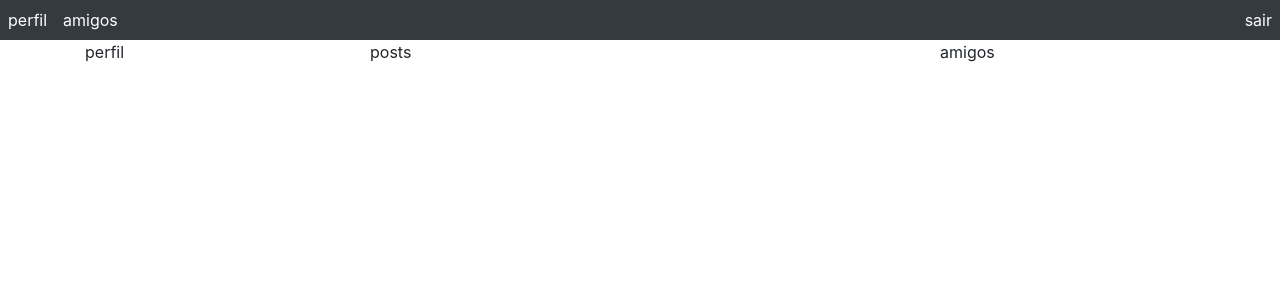
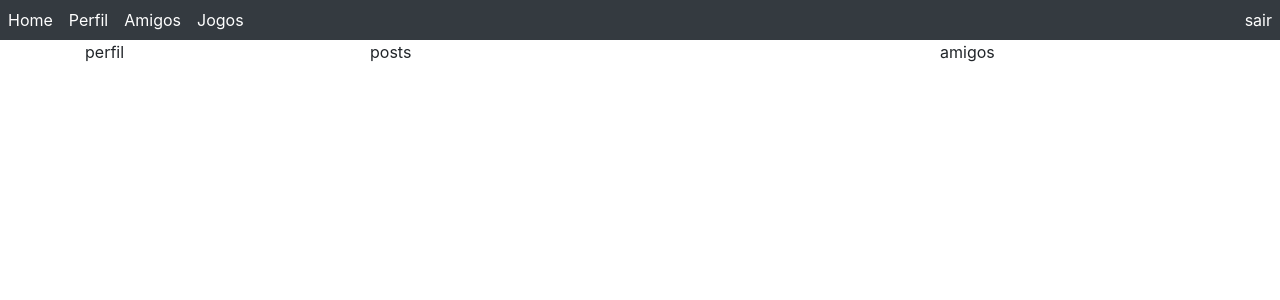
Before and after one commit to pel0ta/TCC-MArcus-Rede-Gamer, a PHP site: page / in a window 1280 px wide. Shown: the top 300 px of the page. Run offline with PHP 8.4, Linux system fonts and the light colour scheme; the visitor is signed in with stand-in values (Sample User, id 1); some libraries are stand-ins or nearby versions.

Commit message:
Update header.php
modificação no header

```diff
--- a/header.php
+++ b/header.php
@@ -9,9 +9,10 @@
 </head>
 <body>
     <div class="d-flex bg-dark text-white">
-        <div class="p-2"><a href="perfil.php" style="text-decoration:none;color:white;" >perfil</a></div>
-        <div class="p-2"><a href="perfil.php" style="text-decoration:none;color:white;" >amigos</a></div>
+        <div class="p-2"><a href="#" style="text-decoration:none;color:white;" >Home</a></div>
+        <div class="p-2"><a href="perfil.php" style="text-decoration:none;color:white;" >Perfil</a></div>
+        <div class="p-2"><a href="#" style="text-decoration:none;color:white;" >Amigos</a></div>
+        <div class="p-2"><a href="#" style="text-decoration:none;color:white;" >Jogos</a></div>
         <div class="ml-auto p-2"><a href="sair.php" style="text-decoration:none;color:white;" >sair</a></div>
-
     </div>
 </body>
```
